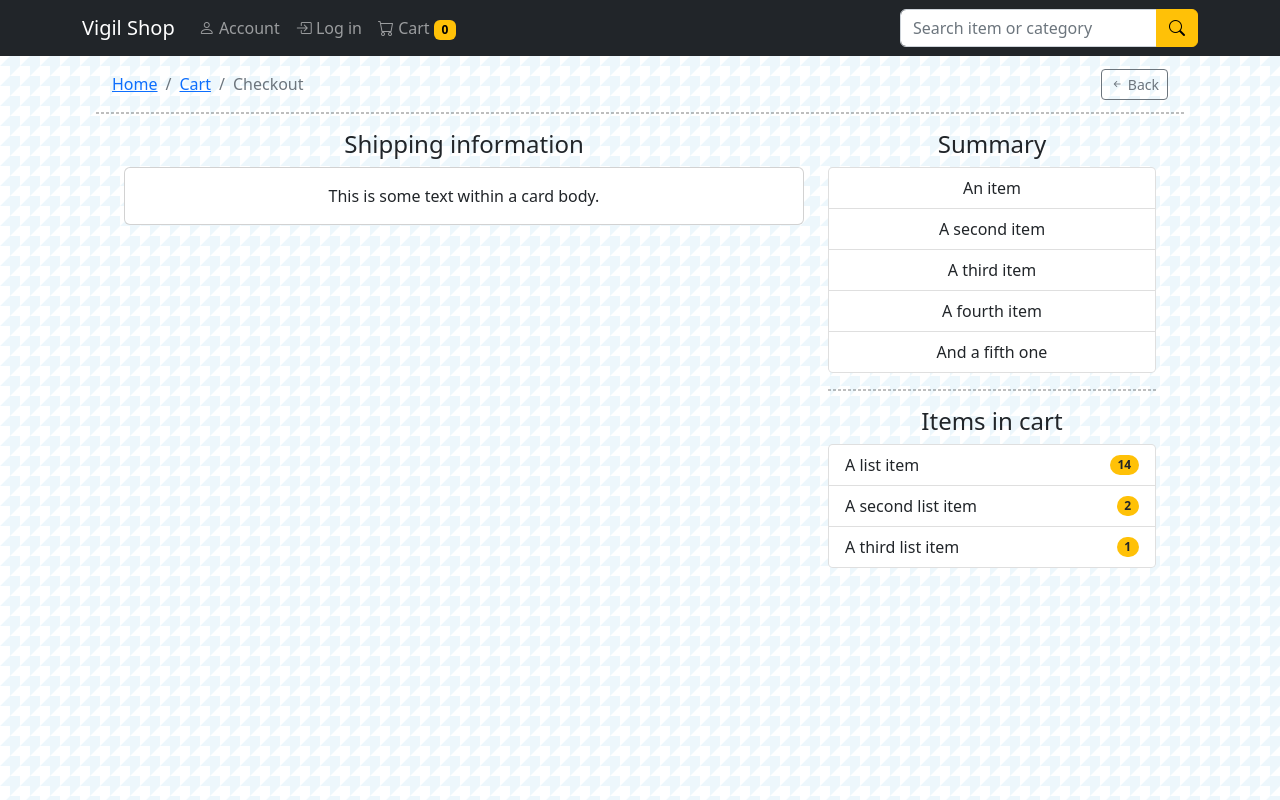
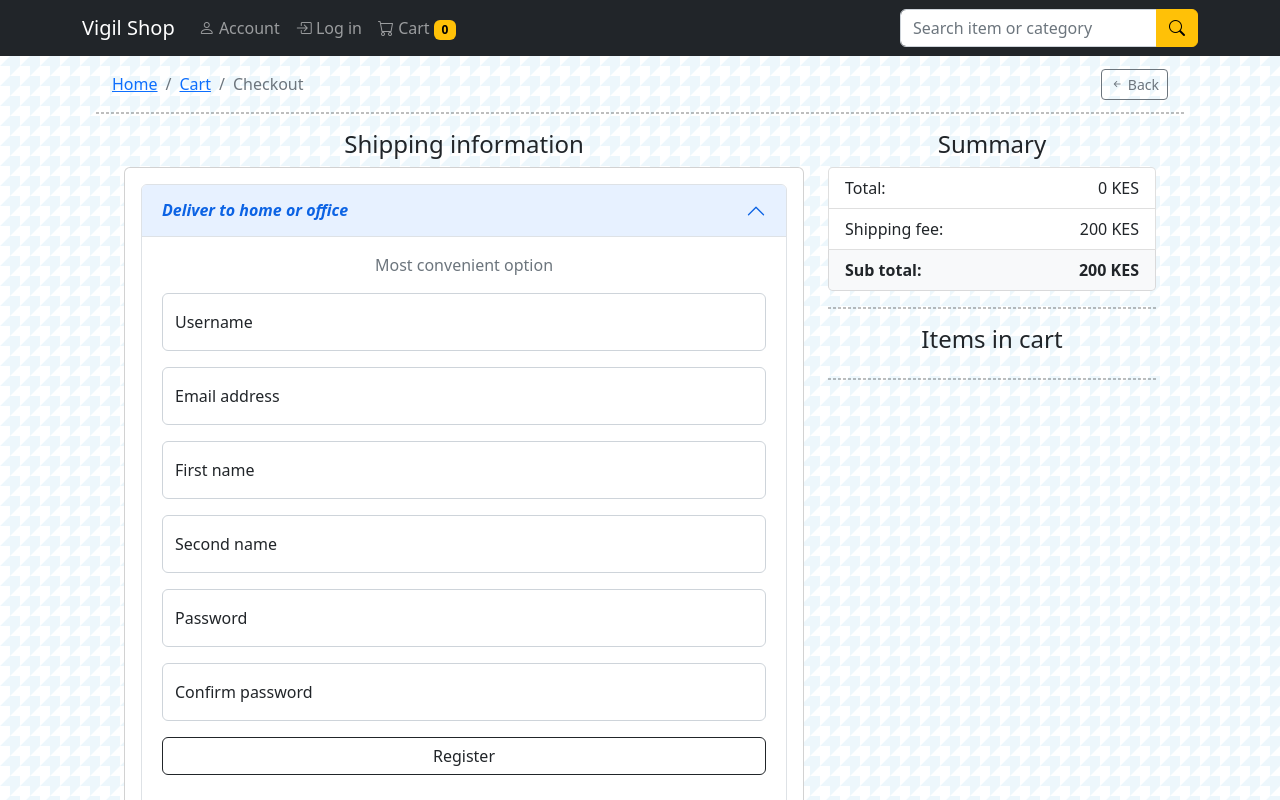
Before and after one commit to LoisaKitakaya/Vigil-Shop, a React (Create React App) app: page /checkout in a window 1280 px wide. Shown: the top 800 px of the page. Built offline with nearby package versions, Linux system fonts and the light colour scheme.

Commit message:
created and modified checkout page and minor style changes

```diff
--- a/src/css/App.css
+++ b/src/css/App.css
@@ -187,7 +187,7 @@
 }
 
 .account-container .card {
-  padding: 1rem 2rem !important;
+  padding: 1rem !important;
   /* box-shadow: 5px 5px 15px -5px #000000; */
 }
 
--- a/src/pages/Cart.jsx
+++ b/src/pages/Cart.jsx
@@ -40,6 +40,12 @@
               <i className="bi bi-cart-x text-danger"></i> Cart is empty!{" "}
               <i className="bi bi-cart-x text-danger"></i>
             </h1>
+            <hr />
+            <h4 className="text-center">
+              <Link to={"/allproducts"} className="btn btn-secondary">
+                <i class="bi bi-cart"></i> Start shopping
+              </Link>
+            </h4>
           </div>
         </div>
         <br />
--- a/src/pages/Checkout.jsx
+++ b/src/pages/Checkout.jsx
@@ -1,7 +1,16 @@
+import { useEffect, useState } from "react";
 import { Link, useNavigate } from "react-router-dom";
 
+import Accordion from "react-bootstrap/Accordion";
+
 const Checkout = ({ cartItems, calculateTotal }) => {
+  const [shippingFee, setShippingFee] = useState(0);
+
   let navigate = useNavigate();
+
+  useEffect(() => {
+    setShippingFee(200);
+  }, []);
 
   return (
     <div className="App-sub-container">
@@ -37,7 +46,190 @@
                 <h4>Shipping information</h4>
                 <div class="card">
                   <div class="card-body">
-                    This is some text within a card body.
+                    <Accordion defaultActiveKey="0">
+                      <Accordion.Item eventKey="0">
+                        <Accordion.Header>
+                          <strong>
+                            <em>Deliver to home or office</em>
+                          </strong>
+                        </Accordion.Header>
+                        <Accordion.Body>
+                          <form className="card tab-card">
+                            <p className="text-center text-muted">
+                              Most convenient option
+                            </p>
+                            <div className="form-floating mb-3">
+                              <input
+                                type="text"
+                                name="username"
+                                className="form-control"
+                                placeholder="e.g. JohnDoe"
+                                required
+                              />
+                              <label htmlFor="floatingInput">Username</label>
+                            </div>
+                            <div className="form-floating mb-3">
+                              <input
+                                type="email"
+                                name="email"
+                                className="form-control"
+                                placeholder="name@example.com"
+                                required
+                              />
+                              <label htmlFor="floatingInput">
+                                Email address
+                              </label>
+                            </div>
+                            <div className="form-floating mb-3">
+                              <input
+                                type="text"
+                                name="firstname"
+                                className="form-control"
+                                placeholder="e.g. John"
+                                required
+                              />
+                              <label htmlFor="floatingInput">First name</label>
+                            </div>
+                            <div className="form-floating mb-3">
+                              <input
+                                type="text"
+                                name="secondname"
+                                className="form-control"
+                                placeholder="e.g. Doe"
+                                required
+                              />
+                              <label htmlFor="floatingInput">Second name</label>
+                            </div>
+                            <div className="form-floating mb-3">
+                              <input
+                                type="password"
+                                name="password1"
+                                className="form-control"
+                                placeholder="************"
+                                required
+                              />
+                              <label htmlFor="floatingPassword">Password</label>
+                            </div>
+                            <div className="form-floating mb-3">
+                              <input
+                                type="password"
+                                name="password2"
+                                className="form-control"
+                                placeholder="************"
+                                required
+                              />
+                              <label htmlFor="floatingPassword">
+                                Confirm password
+                              </label>
+                            </div>
+                            <button
+                              type="submit"
+                              className="btn btn-outline-dark container-fluid"
+                            >
+                              Register
+                            </button>
+                            <br />
+                            <div className="form-text text-center">
+                              <em>
+                                We'll never share your information with anyone
+                                else. Your privacy is our priority.
+                              </em>
+                            </div>
+                          </form>
+                        </Accordion.Body>
+                      </Accordion.Item>
+                      <Accordion.Item eventKey="1">
+                        <Accordion.Header>
+                          <strong>
+                            <em>Collect from our store</em>
+                          </strong>
+                        </Accordion.Header>
+                        <Accordion.Body>
+                          <form className="card tab-card">
+                            <p className="text-center text-muted">
+                              But we also like visitors
+                            </p>
+                            <div className="form-floating mb-3">
+                              <input
+                                type="text"
+                                name="username"
+                                className="form-control"
+                                placeholder="e.g. JohnDoe"
+                                required
+                              />
+                              <label htmlFor="floatingInput">Username</label>
+                            </div>
+                            <div className="form-floating mb-3">
+                              <input
+                                type="email"
+                                name="email"
+                                className="form-control"
+                                placeholder="name@example.com"
+                                required
+                              />
+                              <label htmlFor="floatingInput">
+                                Email address
+                              </label>
+                            </div>
+                            <div className="form-floating mb-3">
+                              <input
+                                type="text"
+                                name="firstname"
+                                className="form-control"
+                                placeholder="e.g. John"
+                                required
+                              />
+                              <label htmlFor="floatingInput">First name</label>
+                            </div>
+                            <div className="form-floating mb-3">
+                              <input
+                                type="text"
+                                name="secondname"
+                                className="form-control"
+                                placeholder="e.g. Doe"
+                                required
+                              />
+                              <label htmlFor="floatingInput">Second name</label>
+                            </div>
+                            <div className="form-floating mb-3">
+                              <input
+                                type="password"
+                                name="password1"
+                                className="form-control"
+                                placeholder="************"
+                                required
+                              />
+                              <label htmlFor="floatingPassword">Password</label>
+                            </div>
+                            <div className="form-floating mb-3">
+                              <input
+                                type="password"
+                                name="password2"
+                                className="form-control"
+                                placeholder="************"
+                                required
+                              />
+                              <label htmlFor="floatingPassword">
+                                Confirm password
+                              </label>
+                            </div>
+                            <button
+                              type="submit"
+                              className="btn btn-outline-dark container-fluid"
+                            >
+                              Register
+                            </button>
+                            <br />
+                            <div className="form-text text-center">
+                              <em>
+                                We'll never share your information with anyone
+                                else. Your privacy is our priority.
+                              </em>
+                            </div>
+                          </form>
+                        </Accordion.Body>
+                      </Accordion.Item>
+                    </Accordion>
                   </div>
                 </div>
               </div>
@@ -45,37 +237,48 @@
                 <h4>Summary</h4>
                 <div className="summary">
                   <ul class="list-group">
-                    <li class="list-group-item">An item</li>
-                    <li class="list-group-item">A second item</li>
-                    <li class="list-group-item">A third item</li>
-                    <li class="list-group-item">A fourth item</li>
-                    <li class="list-group-item">And a fifth one</li>
+                    <li class="list-group-item d-flex justify-content-between align-items-center">
+                      Total:
+                      <span>{calculateTotal} KES</span>
+                    </li>
+                    <li class="list-group-item d-flex justify-content-between align-items-center">
+                      Shipping fee:
+                      <span>{shippingFee} KES</span>
+                    </li>
+                    <li class="list-group-item d-flex justify-content-between align-items-center bg-light">
+                      <strong>Sub total:</strong>
+                      <span>
+                        <strong>{calculateTotal + shippingFee} KES</strong>
+                      </span>
+                    </li>
                   </ul>
                 </div>
                 <hr className="divider" />
                 <h4>Items in cart</h4>
                 <div className="summary">
                   <ul class="list-group">
-                    <li class="list-group-item d-flex justify-content-between align-items-center">
-                      A list item
-                      <span class="badge bg-warning text-dark rounded-pill">
-                        14
-                      </span>
-                    </li>
-                    <li class="list-group-item d-flex justify-content-between align-items-center">
-                      A second list item
-                      <span class="badge bg-warning text-dark rounded-pill">
-                        2
-                      </span>
-                    </li>
-                    <li class="list-group-item d-flex justify-content-between align-items-center">
-                      A third list item
-                      <span class="badge bg-warning text-dark rounded-pill">
-                        1
-                      </span>
-                    </li>
+                    {cartItems.map((item) => {
+                      const list = (
+                        <>
+                          <li
+                            class="list-group-item d-flex justify-content-between align-items-center"
+                            key={item.id}
+                          >
+                            <Link to={`/product/${item.slug}`}>
+                              {item.name}
+                            </Link>
+                            <span class="badge bg-warning text-dark rounded-pill">
+                              Qty: {item.quantity}
+                            </span>
+                          </li>
+                        </>
+                      );
+
+                      return list;
+                    })}
                   </ul>
                 </div>
+                <hr className="divider" />
               </div>
             </div>
           </div>
```
Also changed, not shown: src/pages/Product.jsx (+3 -7 lines), src/assets/background1.png (added), src/layout/ReviewsContainer.jsx (renamed from src/components/ReviewsContainer.js).
